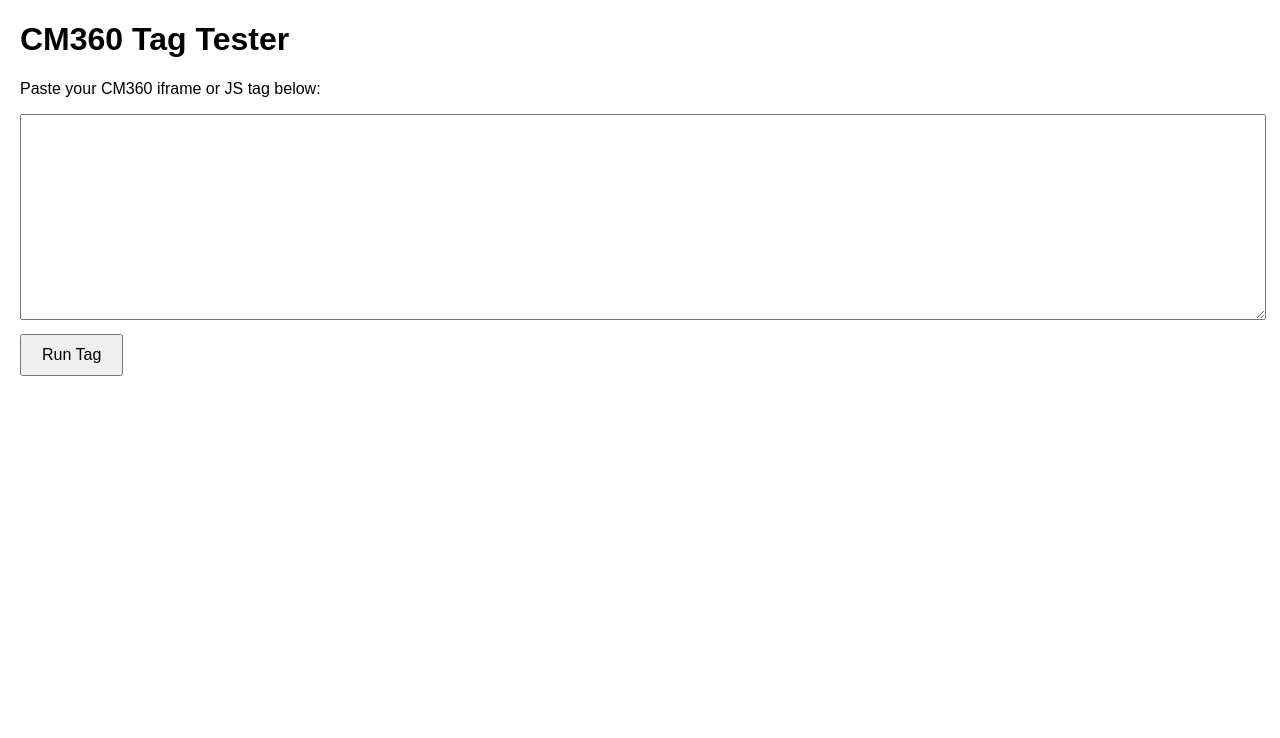
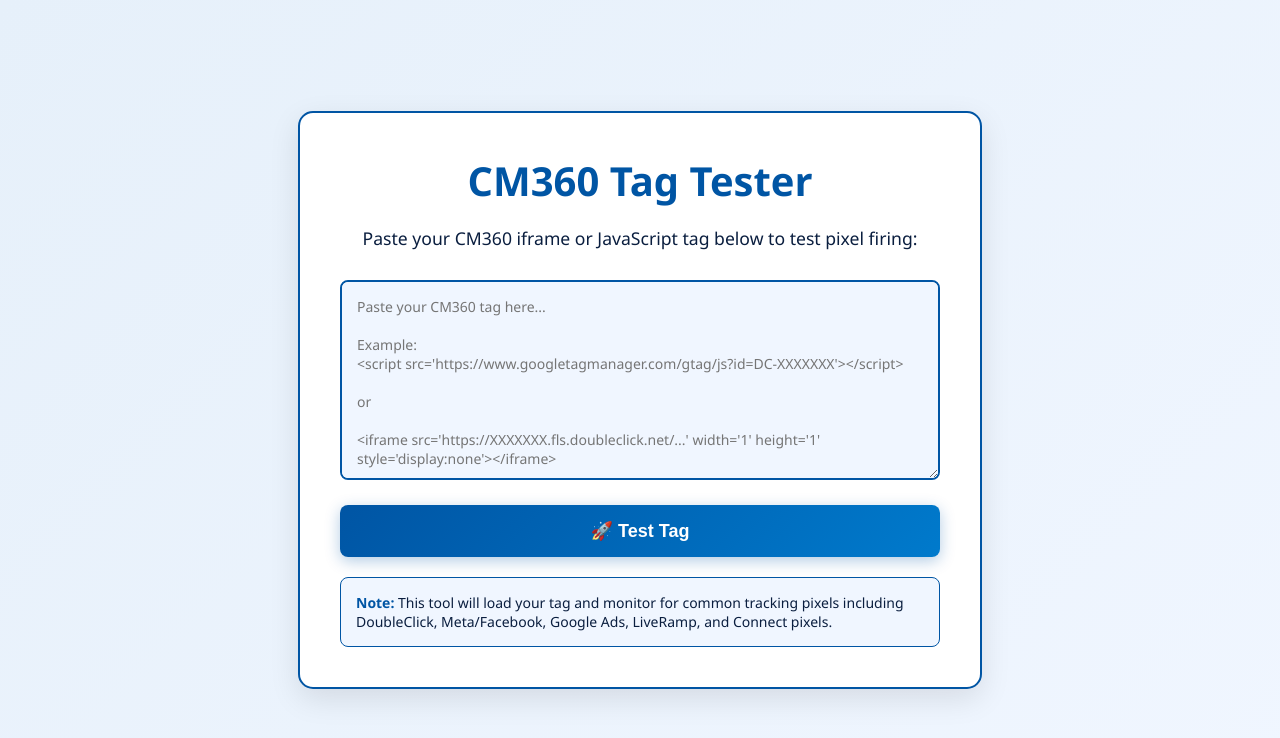
Before and after one commit to Sbermolone/CM360-Tester, a plain HTML site: page index.html in a window 1280 px wide. Drawn offline with Linux system fonts and the light colour scheme; a web font is replaced by a local one.

Commit message:
Update index.html

```diff
--- a/index.html
+++ b/index.html
@@ -3,24 +3,129 @@
 <head>
   <meta charset="UTF-8">
   <title>CM360 Tag Tester</title>
+  <link href="https://fonts.googleapis.com/css2?family=Segoe+UI:wght@400;600&display=swap" rel="stylesheet">
   <style>
-    body { font-family: sans-serif; margin: 20px; }
-    textarea { width: 100%; height: 200px; margin-bottom: 10px; }
-    button { padding: 10px 20px; font-size: 16px; }
+    body {
+      font-family: 'Segoe UI', sans-serif;
+      margin: 0;
+      min-height: 100vh;
+      background: linear-gradient(135deg, #E6F0FA 0%, #F0F6FF 100%);
+      color: #0A1E3F;
+      display: flex;
+      align-items: center;
+      justify-content: center;
+    }
+    .container {
+      background-color: #ffffff;
+      padding: 40px;
+      border-radius: 15px;
+      box-shadow: 0 10px 30px rgba(0,0,0,0.1);
+      width: 90%;
+      max-width: 600px;
+      border: 2px solid #0055A4;
+    }
+    h1 {
+      margin-top: 0;
+      color: #0055A4;
+      text-align: center;
+      font-weight: 600;
+      font-size: 2.5em;
+      margin-bottom: 10px;
+    }
+    p {
+      text-align: center;
+      font-size: 1.1em;
+      margin-bottom: 30px;
+      color: #0A1E3F;
+    }
+    textarea {
+      width: 100%;
+      height: 200px;
+      margin-bottom: 20px;
+      border: 2px solid #0055A4;
+      border-radius: 8px;
+      padding: 15px;
+      font-family: 'Segoe UI', sans-serif;
+      font-size: 14px;
+      resize: vertical;
+      box-sizing: border-box;
+      background-color: #F0F6FF;
+    }
+    textarea:focus {
+      outline: none;
+      border-color: #007ACC;
+      box-shadow: 0 0 0 3px rgba(0, 122, 204, 0.1);
+    }
+    button {
+      width: 100%;
+      padding: 15px 20px;
+      font-size: 18px;
+      font-weight: 600;
+      cursor: pointer;
+      border: none;
+      border-radius: 8px;
+      background: linear-gradient(135deg, #0055A4 0%, #007ACC 100%);
+      color: #fff;
+      transition: all 0.3s ease;
+      box-shadow: 0 4px 15px rgba(0, 85, 164, 0.3);
+    }
+    button:hover {
+      transform: translateY(-2px);
+      box-shadow: 0 6px 20px rgba(0, 85, 164, 0.4);
+    }
+    button:active {
+      transform: translateY(0);
+    }
+    .note {
+      background-color: #F0F6FF;
+      border: 1px solid #0055A4;
+      border-radius: 8px;
+      padding: 15px;
+      margin-top: 20px;
+      font-size: 14px;
+    }
+    .note strong {
+      color: #0055A4;
+    }
   </style>
 </head>
 <body>
-  <h1>CM360 Tag Tester</h1>
-  <p>Paste your CM360 iframe or JS tag below:</p>
-  <textarea id="tagInput"></textarea>
-  <br>
-  <button onclick="runTag()">Run Tag</button>
+  <div class="container">
+    <h1>CM360 Tag Tester</h1>
+    <p>Paste your CM360 iframe or JavaScript tag below to test pixel firing:</p>
+    <textarea id="tagInput" placeholder="Paste your CM360 tag here...
+
+Example:
+<script src='https://www.googletagmanager.com/gtag/js?id=DC-XXXXXXX'></script>
+
+or
+
+<iframe src='https://XXXXXXX.fls.doubleclick.net/...' width='1' height='1' style='display:none'></iframe>"></textarea>
+    <button onclick="runTag()">🚀 Test Tag</button>
+
+    <div class="note">
+      <strong>Note:</strong> This tool will load your tag and monitor for common tracking pixels including DoubleClick, Meta/Facebook, Google Ads, LiveRamp, and Connect pixels.
+    </div>
+  </div>
 
   <script>
     function runTag() {
-      const tag = encodeURIComponent(document.getElementById('tagInput').value);
+      const tagValue = document.getElementById('tagInput').value.trim();
+      if (!tagValue) {
+        alert('Please enter a tag first!');
+        return;
+      }
+      const tag = encodeURIComponent(tagValue);
       window.location.href = `viewer.html?tag=${tag}`;
     }
+
+    // Allow Enter key to submit (Ctrl+Enter for new line)
+    document.getElementById('tagInput').addEventListener('keydown', function(e) {
+      if (e.key === 'Enter' && !e.ctrlKey) {
+        e.preventDefault();
+        runTag();
+      }
+    });
   </script>
 </body>
 </html>
```
